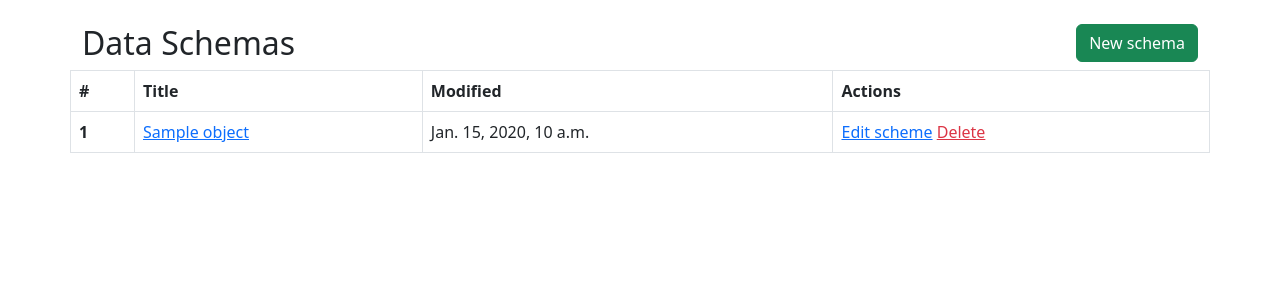
After one commit to zhinkina-katerina/FakeCSV, a Django app: template schemas/templates/index.html in a window 1280 px wide. The commit adds this page. Shown: the top 300 px of the page. Run offline with Django 3.2, Linux system fonts and the light colour scheme; the template is opened without the code that fills it: most values are stand-ins (such as "Sample title", 1, 10 or a date in 2020); some libraries are stand-ins or nearby versions.

Commit message:
feat(view): add SchemeList view - add schemas url to common urls - edit base template - add schemas/index template - add static_root to .gitignore

```diff
--- /dev/null
+++ b/schemas/templates/index.html
@@ -0,0 +1,45 @@
+{% extends 'base.html' %}
+{% load static %}
+
+{% block content %}
+
+        <div class="row justify-content-between">
+            <div class="col">
+                <h2>Data Schemas</h2>
+            </div>
+            <div class="col">
+                <a href="" type="button" class="btn btn-success float-end">New schema</a>
+            </div>
+        </div>
+
+        <div class="row">
+            {% if object_list  %}
+                <table class="table table-bordered">
+                    <thead>
+                    <tr>
+                        <th scope="col">#</th>
+                        <th scope="col">Title</th>
+                        <th scope="col">Modified</th>
+                        <th scope="col">Actions</th>
+                    </tr>
+                    </thead>
+                    <tbody>
+                        {% for object in object_list %}
+                        <tr>
+                            <th>{{ object.id }}</th>
+                            <td><a href="">{{ object.title }}</a></td>
+                            <td>{{ object.modified_at }}</td>
+                            <td><a href="" class="text-primary">Edit scheme</a>
+                                <a href="" class="ml-2 text-danger">Delete</a></td>
+                        </tr>
+                    {% endfor %}
+                    </tbody>
+                </table>
+            {% else %}
+                <div class="text-center mt-lg-5">
+                <h3>Create your first Schema!</h3>
+                </div>
+            {% endif %}
+        </div>
+
+{% endblock %}
--- a/schemas/urls.py
+++ b/schemas/urls.py
@@ -0,0 +1,6 @@
+from django.urls import path
+from . import views
+
+urlpatterns = [
+    path('', views.SchemeList.as_view(), name='schema_view'),
+]
--- a/templates/base.html
+++ b/templates/base.html
@@ -2,10 +2,14 @@
 
 <!DOCTYPE html>
 <html lang="en">
-    <head></head>
+    <head>
+        <link rel="stylesheet" href="{% static 'css/bootstrap.min.css' %}">
+    </head>
     <body>
-            {% include 'base/navbar.html' %}
+        {% include 'base/navbar.html' %}
+        <div class="container my-4">
             {%  block content %}
             {% endblock %}
+        </div>
     </body>
 </html>
```
Also changed, not shown: FakeCSV/urls.py (+8 -1 lines), schemas/views.py (+11 -1 lines), 1 other file.
